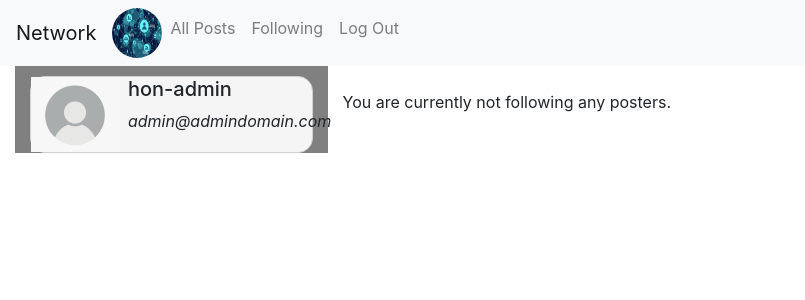
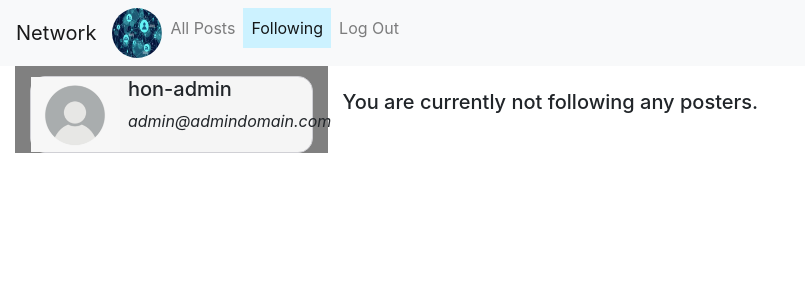
Before and after one commit to hon-nova/network, a Django app: page /following in a window 1280 px wide. Shown: the top 300 px of the page, without its empty margins (0-805 px from the left). Run offline with Django 3.2, Linux system fonts and the light colour scheme; a user stored in the database is signed in; data comes from the database, SQL or seed files in the repository; both versions use the stored data as it was after the commit; some libraries are stand-ins or nearby versions.

Commit message:
cleaned homepage

```diff
--- a/network/static/network/index-style.css
+++ b/network/static/network/index-style.css
@@ -71,7 +71,6 @@ color:blue;
    color: blue;
    cursor: pointer;
 }
-
 .input-textarea{
    width: 80%;
    height: 80px;
@@ -79,3 +78,11 @@ color:blue;
    padding: 5px;
    color: #006699;
 }
+/* .active {
+   color: blue;
+   background-color: whitesmoke;
+} */
+.nav-link a:active{
+   color: blue;
+   background-color: whitesmoke;
+}
--- /dev/null
+++ b/network/static/network/layout-style.css
@@ -0,0 +1,4 @@
+.active {
+   color: blue;
+   background-color: #ccf2ff;
+}
--- a/network/templates/network/following.html
+++ b/network/templates/network/following.html
@@ -19,7 +19,7 @@
    {%if post_counts%}
    <p>Posts({{ post_counts}})</p>
    {%else%}
-   <p class="mt-4 justify-content-center">You are currently not following any posters.</p>
+   <h5 class="mt-4 justify-content-center">You are currently not following any posters.</h5>
    {%endif%}
 {%if posts%}
 
--- a/network/templates/network/layout.html
+++ b/network/templates/network/layout.html
@@ -10,6 +10,8 @@
         <link href="{% static 'network/index-style.css' %}" rel="stylesheet">
         <link href="{% static 'network/profile-style.css' %}" rel="stylesheet">
         <link href="{% static 'network/following-style.css' %}" rel="stylesheet">
+        <link href="{% static 'network/layout-style.css' %}" rel="stylesheet">
+
         {%block script%}{%endblock%}
     </head>
     <body>
@@ -19,11 +21,11 @@
               <ul class="navbar-nav mr-auto">
                <li><img src="{% static 'network/images/network.png' %}" width="50" height="50" class="network-icon"/></li>
                 <li class="nav-item">
-                  <a class="nav-link" href="{% url 'index' %}">All Posts</a>
+                  <a class="nav-link {% if request.path == '' %}active{% endif %}" href="{% url 'index' %}">All Posts</a>
                 </li>
                 {% if user.is_authenticated %}
                     <li class="nav-item">
-                        <a class="nav-link" href="{% url 'following'%}">Following</a>
+                        <a class="nav-link {% if request.path == '/following' %}active{% endif %}" href="{% url 'following'%}">Following</a>
                     </li>
                     <li class="nav-item">
                         <a class="nav-link" href="{% url 'logout' %}">Log Out</a>
```
Also changed, not shown: db.sqlite3, network/static/network/styles.css (line endings or trailing spaces).
